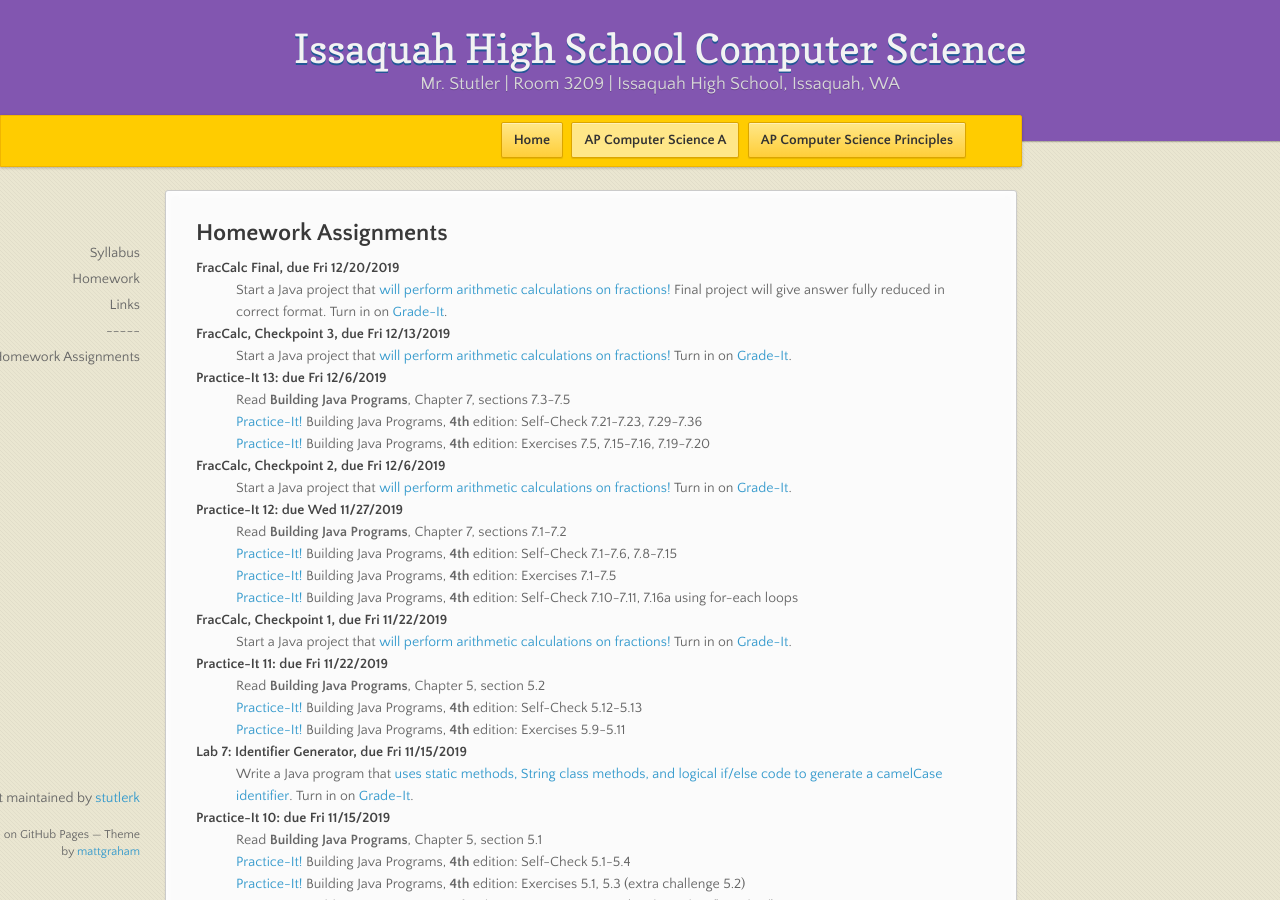
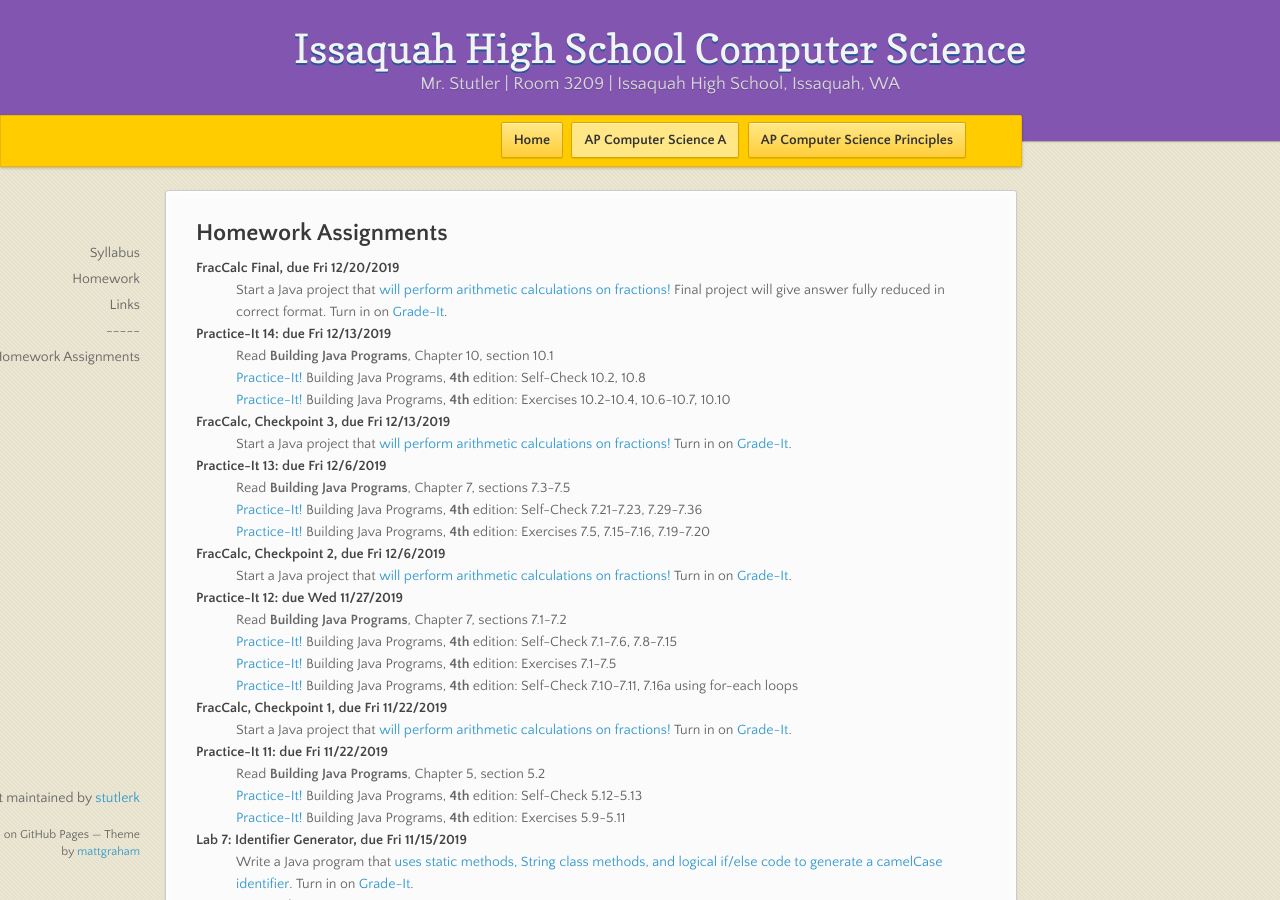
Before and after one commit to stutlerk/ihs-website, a Jekyll site: the page built from _apcsa/homework.html, in a window 1280 px wide and 900 px high. Built offline with Jekyll 4.4.1, drawn with Linux system fonts in a browser that asks for light colours; nearby versions of some CDN libraries.

Commit message:
Update homework.html

```diff
--- a/_apcsa/homework.html
+++ b/_apcsa/homework.html
@@ -12,6 +12,11 @@ layout: course
     -->
     <dt>FracCalc Final, due Fri 12/20/2019</dt>
     <dd>Start a Java project that <a href="https://issaquahwednet-my.sharepoint.com/:w:/g/personal/stutlerk_issaquah_wednet_edu/EeSzOKZK34hMqUH0uxQ6LH0BFc37detP2XRdbF4zCZB5OQ?e=3pXbNR" target="_blank">will perform arithmetic calculations on fractions!</a> Final project will give answer fully reduced in correct format. Turn in on <a href="https://gradeit-hs.cs.washington.edu/issaquah/" target="_blank">Grade-It</a>.</dd>
+
+    <dt>Practice-It 14: due Fri 12/13/2019</dt>
+    <dd>Read <b>Building Java Programs</b>, Chapter 10, section 10.1</dd>
+    <dd><a href="https://practiceit.cs.washington.edu/" target="_blank">Practice-It!</a> Building Java Programs, <b>4th</b> edition: Self-Check 10.2, 10.8</dd>
+    <dd><a href="https://practiceit.cs.washington.edu/" target="_blank">Practice-It!</a> Building Java Programs, <b>4th</b> edition: Exercises 10.2-10.4, 10.6-10.7, 10.10</dd>
 
     <dt>FracCalc, Checkpoint 3, due Fri 12/13/2019</dt>
     <dd>Start a Java project that <a href="https://issaquahwednet-my.sharepoint.com/:w:/g/personal/stutlerk_issaquah_wednet_edu/EeSzOKZK34hMqUH0uxQ6LH0BFc37detP2XRdbF4zCZB5OQ?e=3pXbNR" target="_blank">will perform arithmetic calculations on fractions!</a> Turn in on <a href="https://gradeit-hs.cs.washington.edu/issaquah/" target="_blank">Grade-It</a>.</dd>
```
